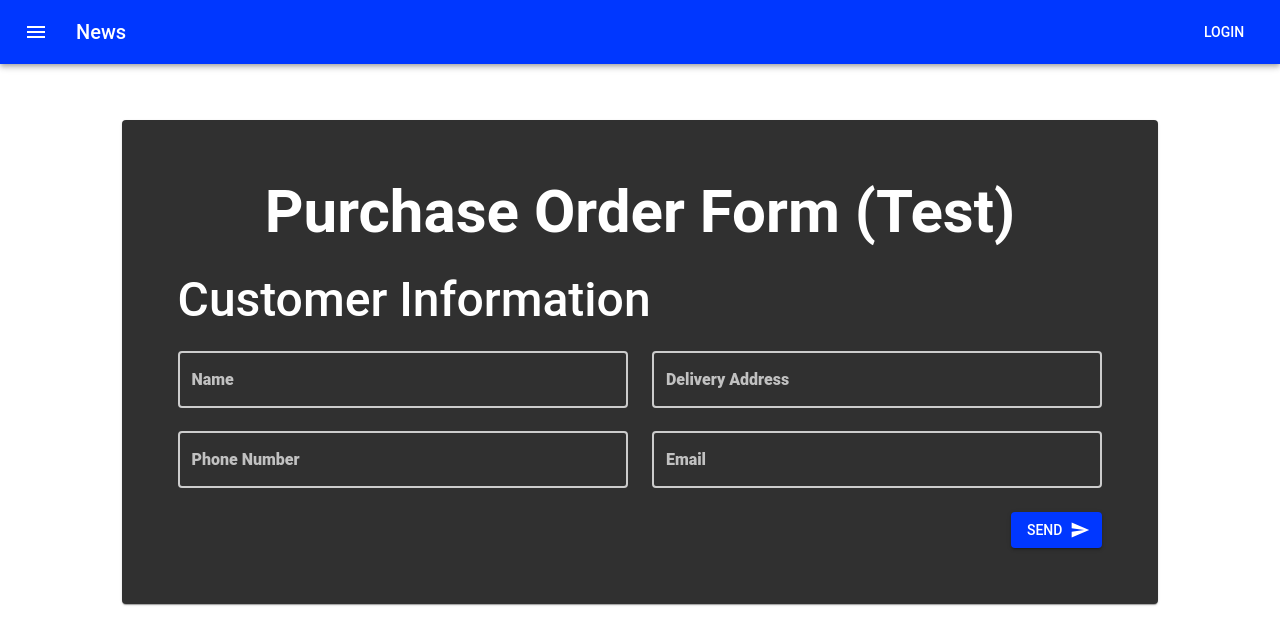
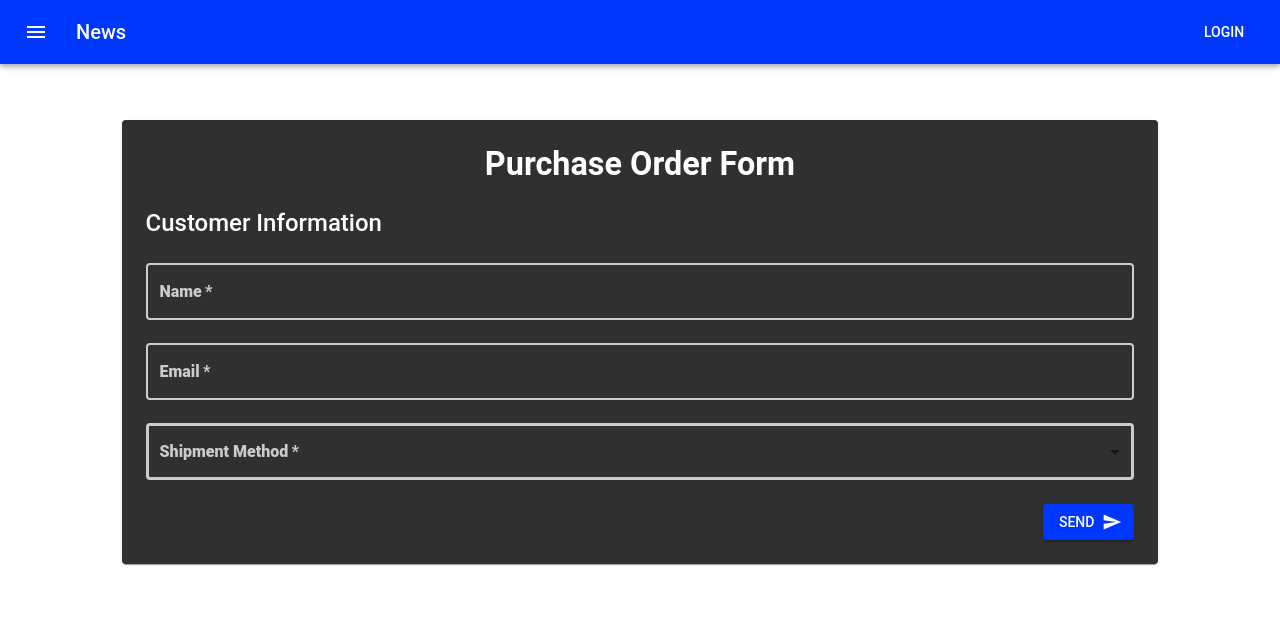
Before and after one commit to mrtorresdu/react-forms-mui, a React (Vite) app: page / in a window 1280 px wide. Shown: the top 644 px of the page. Built offline with nearby package versions, Linux system fonts and the light colour scheme.

Commit message:
Add react-hook-react: Labels, Email, and Shipment integration

```diff
--- a/package.json
+++ b/package.json
@@ -13,13 +13,14 @@
     "deploy": "gh-pages -d dist"
   },
   "dependencies": {
-    "@emotion/react": "^11.11.1",
+    "@emotioØn/react": "^11.11.1",
     "@emotion/styled": "^11.11.0",
     "@fontsource/roboto": "^5.0.5",
     "@mui/icons-material": "^5.14.0",
     "@mui/material": "^5.14.0",
     "react": "^18.2.0",
-    "react-dom": "^18.2.0"
+    "react-dom": "^18.2.0",
+    "react-hook-form": "^7.45.1"
   },
   "devDependencies": {
     "@types/react": "^18.2.14",
--- a/src/App.tsx
+++ b/src/App.tsx
@@ -1,47 +1,87 @@
 import { Send } from '@mui/icons-material';
-import { Box, Button, Container, Grid, Paper, TextField, Typography } from '@mui/material';
+import {
+  Box,
+  Button,
+  Container,
+  FormControl,
+  Grid,
+  InputLabel,
+  MenuItem,
+  Paper,
+  Select,
+  TextField,
+  Typography,
+} from '@mui/material';
+import { useForm } from 'react-hook-form';
 import ButtonAppBar from './AppBar';
 
 function App() {
+  const { register, handleSubmit } = useForm();
+
+  const onSubmit = (data) => {
+    console.table(data);
+  };
+
   return (
     <Box maxWidth={'100%'}>
       <ButtonAppBar />
       <Container sx={{ display: 'flex', justifyContent: 'center' }}>
-        <Paper sx={{ width: '90%', my: 7, p: 7 }}>
-          <Typography variant='h2' component='h1' fontWeight={700} textAlign={'center'}>
-            Purchase Order Form (Test)
+        <Paper sx={{ width: '90%', my: 7, py: 3, px: 3 }}>
+          <Typography variant='h4' component='h1' fontWeight={700} textAlign={'center'}>
+            Purchase Order Form
           </Typography>
-          <Box mt={3} display={'flex'} justifyContent={'center'}>
-            <form action=''>
+          <Box mt={3} display={'flex'} justifyContent={'center'} component='form' onSubmit={handleSubmit(onSubmit)}>
             <Grid container spacing={3}>
               <Grid item xs={12}>
                 <Grid container spacing={3}>
                   <Grid item xs={12}>
-                      <Typography variant='h3' component='h2' fontWeight={500}>
+                    <Typography variant='h5' component='h2' fontWeight={500}>
                       Customer Information
                     </Typography>
                   </Grid>
-                    <Grid item xs={6} sm={6}>
-                      <TextField fullWidth name='name' label='Name' type='text' variant='outlined' />
+                  <Grid item xs={12} sm={12}>
+                    <TextField
+                      required
+                      fullWidth
+                      {...register('name', { required: true })}
+                      label='Name'
+                      type='text'
+                      variant='outlined'
+                    />
                   </Grid>
-                    <Grid item xs={6} sm={6}>
-                      <TextField fullWidth name='address' label='Delivery Address' type='text' variant='outlined' />
+                  <Grid item xs={12} sm={12}>
+                    <TextField
+                      required
+                      fullWidth
+                      {...register('email', { required: true })}
+                      label='Email'
+                      type='email'
+                      variant='outlined'
+                    />
                   </Grid>
-                    <Grid item xs={6} sm={6}>
-                      <TextField fullWidth name='tel' label='Phone Number' type='number' variant='outlined' />
-                    </Grid>
-                    <Grid item xs={6} sm={6}>
-                      <TextField fullWidth name='email' label='Email' type='email' variant='outlined' />
+                  <Grid item xs={12} sm={12}>
+                    <FormControl fullWidth>
+                      <InputLabel required>Shipment Method</InputLabel>
+                      <Select
+                        required
+                        label='Shipping Method'
+                        {...register('shipping-method', { required: true })}
+                        defaultValue={''}
+                      >
+                        <MenuItem value='standard'>Standard</MenuItem>
+                        <MenuItem value='express'>Express</MenuItem>
+                        <MenuItem value='priority'>Priority</MenuItem>
+                      </Select>
+                    </FormControl>
                   </Grid>
                 </Grid>
               </Grid>
               <Grid item xs={12} display={'flex'} justifyContent={'flex-end'}>
-                  <Button variant='contained' endIcon={<Send />}>
+                <Button type='submit' variant='contained' endIcon={<Send />}>
                   Send
                 </Button>
               </Grid>
             </Grid>
-            </form>
           </Box>
         </Paper>
       </Container>
--- a/src/style.tsx
+++ b/src/style.tsx
@@ -30,7 +30,7 @@ export let theme = createTheme({
     },
     text: {
       primary: '#ffffff',
-      secondary: 'rgba(255, 255, 255, 0.7)',
+      secondary: '#ffffff)',
     },
   },
 
@@ -41,13 +41,6 @@ export let theme = createTheme({
           '& .MuiFormLabel-root.MuiInputLabel-root': {
             fontWeight: 900,
           },
-          '& .MuiInputBase-root': {
-            fontWeight: 900,
-            '&.Mui-focused': {
-              borderColor: '#fff',
-            },
-          },
-
           '& .MuiOutlinedInput-root': {
             fieldset: {
               borderColor: '#ccc',
@@ -61,6 +54,40 @@ export let theme = createTheme({
         },
       },
     },
+
+    MuiInputLabel: {
+      styleOverrides: {
+        root: {
+          color: '#ccc',
+          fontWeight: 900,
+        },
+      },
+    },
+    MuiOutlinedInput: {
+      styleOverrides: {
+        notchedOutline: {
+          borderColor: '#ccc',
+          borderWidth: '3px',
+          fontWeight: 900,
+        },
+      },
+    },
+    MuiFormControl: {
+      styleOverrides: {
+        root: {
+          '& .MuiOutlinedInput-root': {
+            '&:hover fieldset': {
+              borderColor: '#0037ff',
+              borderWidth: '3px',
+            },
+            '&.Mui-focused fieldset': {
+              borderColor: '#0037ff',
+              borderWidth: '3px',
+            },
+          },
+        },
+      },
+    },
   },
 });
 
--- a/tsconfig.json
+++ b/tsconfig.json
@@ -15,6 +15,7 @@
     "jsx": "react-jsx",
 
     /* Linting */
+    "noImplicitAny": false,
     "strict": true,
     "noUnusedLocals": true,
     "noUnusedParameters": true,
```
Also changed, not shown: 1 other file (tests, documents, lock files or other folders). Lines whose indentation alone changed are shown as unchanged.
